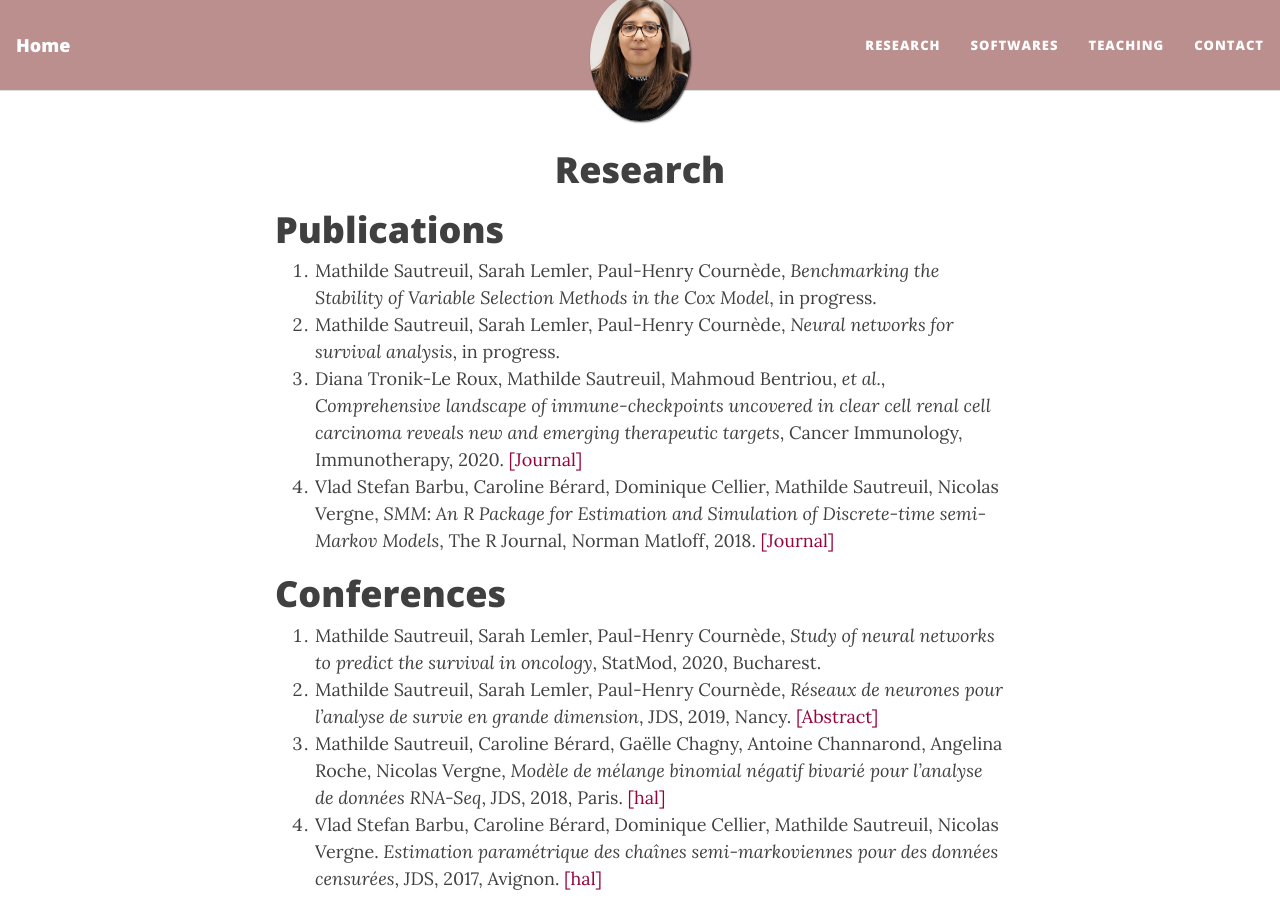
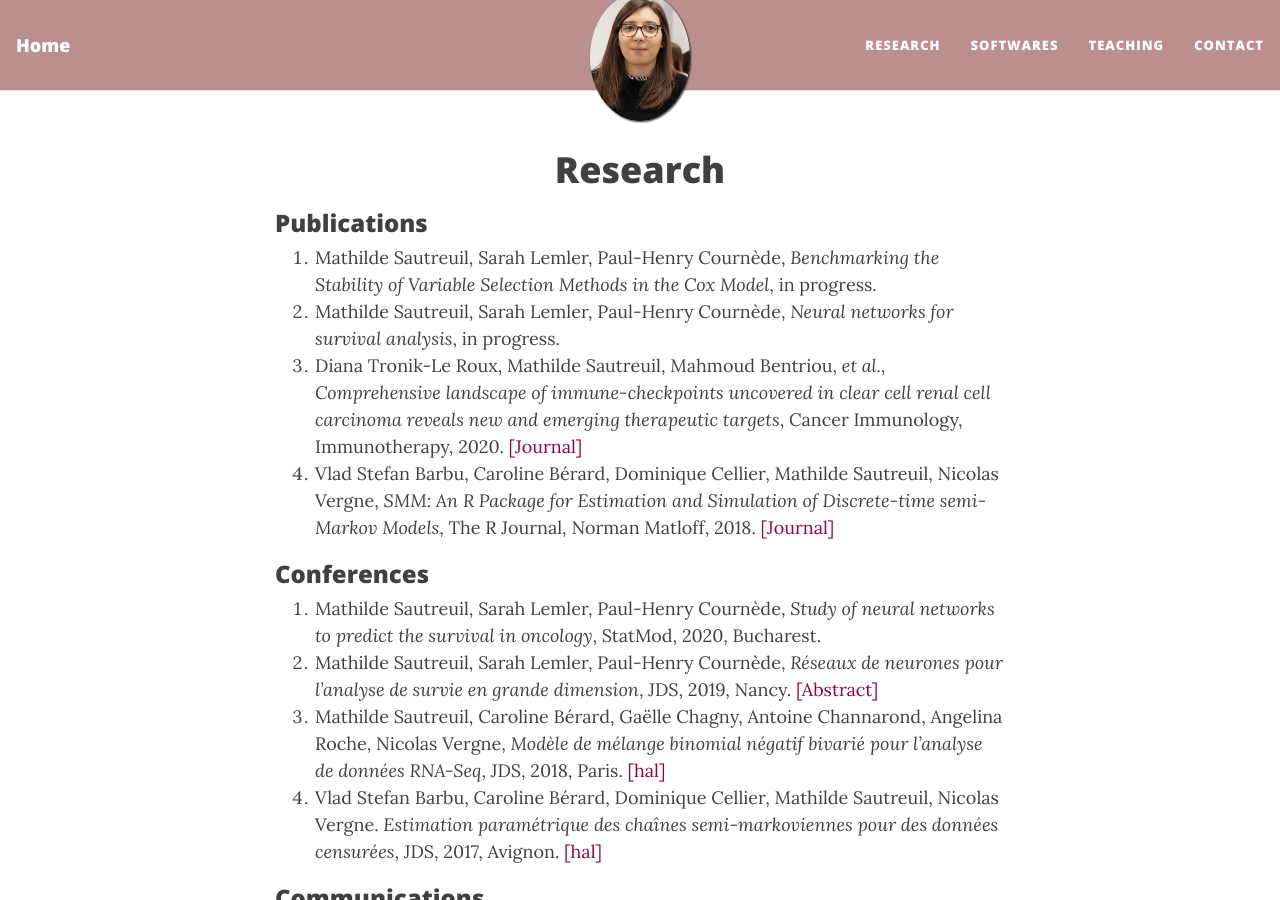
Before and after one commit to mathildesautreuil/mathildesautreuil.github.io, a Jekyll site: the page built from research.md, in a window 1280 px wide and 900 px high. Built offline with Jekyll 4.4.1, drawn with Linux system fonts in a browser that asks for light colours; nearby versions of some CDN libraries.

```diff
--- a/research.md
+++ b/research.md
@@ -7,21 +7,21 @@ layout: page
     </div>
 
 
-# Publications
+### Publications
 
 1. Mathilde Sautreuil, Sarah Lemler, Paul-Henry Cournède, *Benchmarking the Stability of Variable Selection Methods in the Cox Model*, in progress. <!---[[Journal]](https://link-springer-com.insb.bib.cnrs.fr/article/10.1007%2Fs00262-020-02530-x)--->
 2. Mathilde Sautreuil, Sarah Lemler, Paul-Henry Cournède, *Neural networks for survival analysis*, in progress. <!---[[Journal]](--->
 3. Diana Tronik-Le Roux, Mathilde Sautreuil, Mahmoud Bentriou, *et al.*, *Comprehensive landscape of immune-checkpoints uncovered in clear cell renal cell carcinoma reveals new and emerging therapeutic targets*, Cancer Immunology, Immunotherapy, 2020. [[Journal]](https://link-springer-com.insb.bib.cnrs.fr/article/10.1007%2Fs00262-020-02530-x)
 4. Vlad Stefan Barbu, Caroline Bérard, Dominique Cellier, Mathilde Sautreuil, Nicolas Vergne, *SMM: An R Package for Estimation and Simulation of Discrete-time semi-Markov Models*, The R Journal, Norman Matloff, 2018. [[Journal]](https://journal.r-project.org/archive/2018/RJ-2018-050/RJ-2018-050.pdf)
 
-# Conferences
+### Conferences
 
 1. Mathilde Sautreuil, Sarah Lemler, Paul-Henry Cournède, *Study of neural networks to predict the survival in oncology*, StatMod, 2020, Bucharest.
 2. Mathilde Sautreuil, Sarah Lemler, Paul-Henry Cournède, *Réseaux de neurones pour l’analyse de survie en grande dimension*, JDS, 2019, Nancy. [[Abstract]](http://jds2019.sfds.asso.fr/program/Soumissions/subm180.pdf)
 3. Mathilde Sautreuil, Caroline Bérard, Gaëlle Chagny, Antoine Channarond, Angelina Roche, Nicolas Vergne, *Modèle de mélange binomial négatif bivarié pour l'analyse de données RNA-Seq*, JDS, 2018, Paris. [[hal]](https://hal.archives-ouvertes.fr/hal-02337265/)
 4. Vlad Stefan Barbu, Caroline Bérard, Dominique Cellier, Mathilde Sautreuil, Nicolas Vergne. *Estimation paramétrique des chaînes semi-markoviennes pour des données censurées*, JDS, 2017, Avignon. [[hal]](https://hal.archives-ouvertes.fr/hal-02337254/)
 
-# Communications
+### Communications
 
 * 2020, StatMod (Statistical Modeling with Applications), Bucharest (Romania).
 * 2019, 50èmes Journées de Statistique (JDS2019), Nancy.
@@ -29,7 +29,7 @@ layout: page
 * 2017, 48èmes Journées de Statistique (JDS2017), Avignon.
 * 2017, Journée NormaSTIC (axe Données, Apprentissage, Connaissance), Rouen.
 
-# Posters
+### Posters
 
 * 2018, Journée de l'école doctorale (ED 573), Versailles.
 * 2017, Journées Ouvertes Biologie, Informatique et Mathématiques (JOBIM2017), Lille. [[hal (Poster 1)]](https://hal.archives-ouvertes.fr/hal-01563604/document#page=160) [[hal (Poster 2)]](https://hal.archives-ouvertes.fr/hal-01563604/document#page=161)
```
Also changed, not shown: contact.md (+6 -1 lines).
